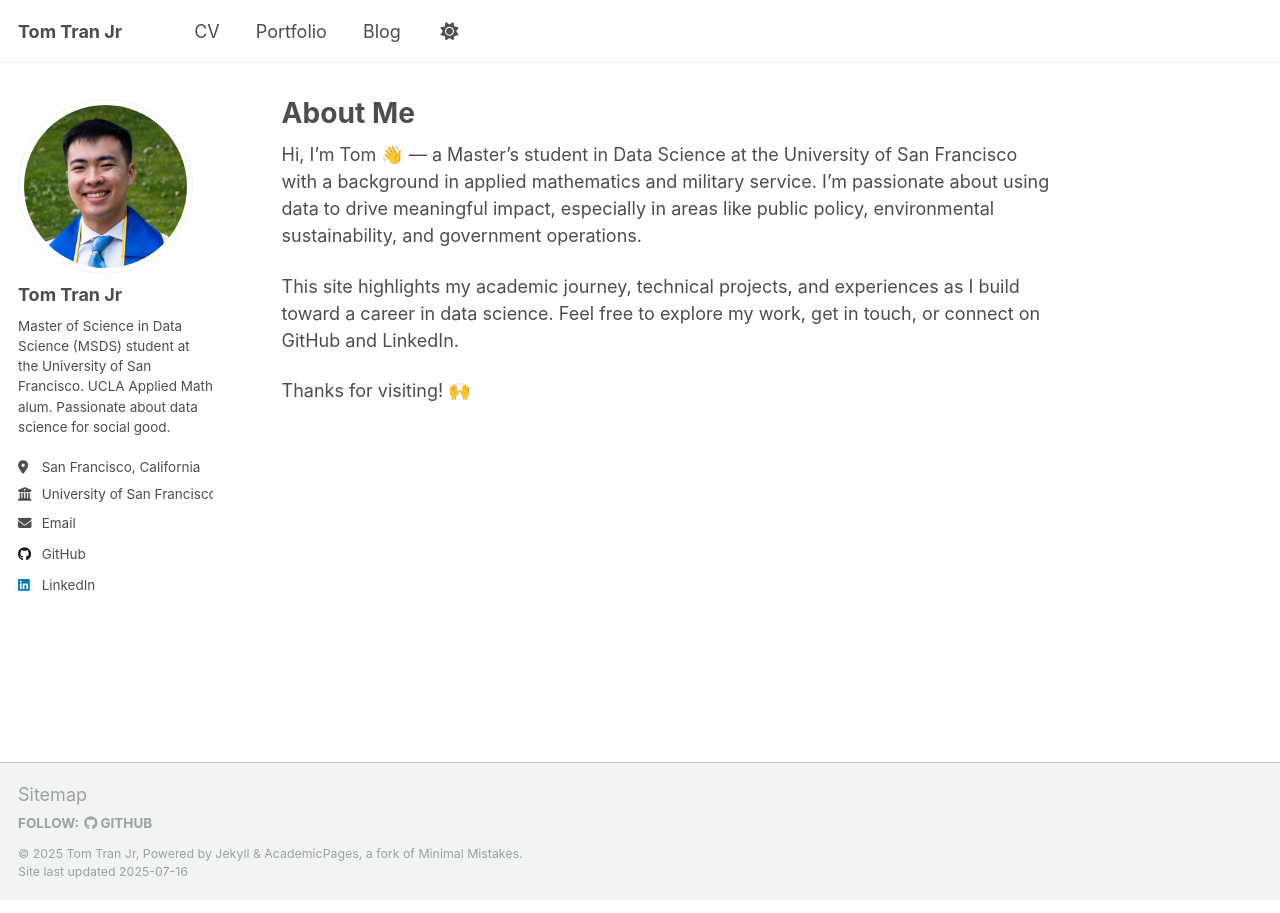
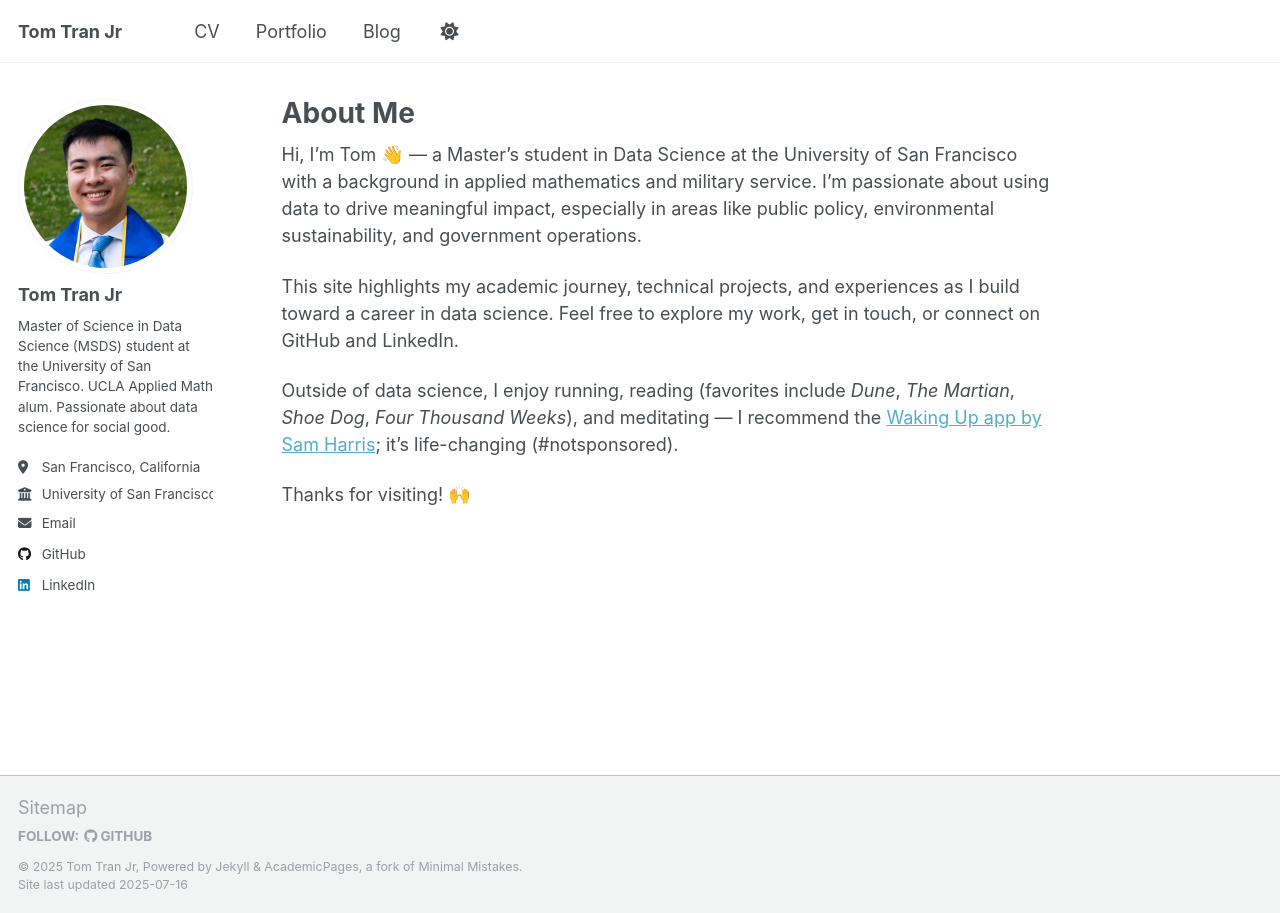
Before and after one commit to tomtranjr/tomtranjr.github.io, a Jekyll site: the page built from _pages/about.md, in a window 1280 px wide. Built offline with Jekyll 4.4.1, drawn with Linux system fonts in a browser that asks for light colours; a script that is not in the unit is left out.

Commit message:
edited about.md

```diff
--- a/_pages/about.md
+++ b/_pages/about.md
@@ -11,4 +11,6 @@ Hi, I'm Tom 👋 — a Master's student in Data Science at the University of San
 
 This site highlights my academic journey, technical projects, and experiences as I build toward a career in data science. Feel free to explore my work, get in touch, or connect on GitHub and LinkedIn.
 
+Outside of data science, I enjoy running, reading (favorites include *Dune*, *The Martian*, *Shoe Dog*, *Four Thousand Weeks*), and meditating — I recommend the [Waking Up app by Sam Harris](https://dynamic.wakingup.com/guestpass/SCE83840A); it’s life-changing (#notsponsored).
+
 Thanks for visiting! 🙌
```
